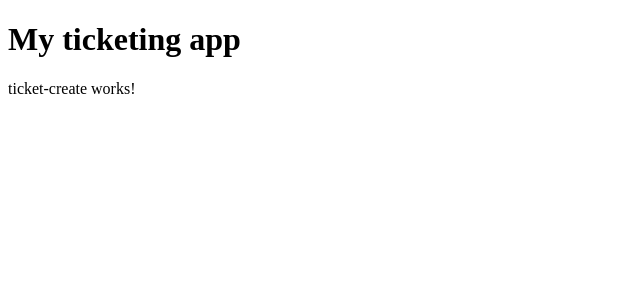
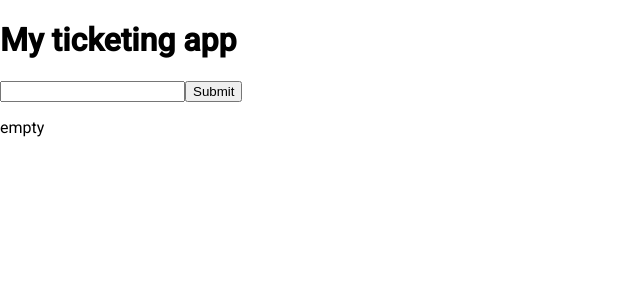
Before and after one commit to CHFR-wide/support_app, an Angular app: page / in a window 1280 px wide. Shown: the top 300 px of the page, without its empty margins (0-640 px from the left). Built offline with nearby package versions, Linux system fonts and the light colour scheme.

Commit message:
installs angular material

```diff
--- a/angular.json
+++ b/angular.json
@@ -27,6 +27,7 @@
               "src/assets"
             ],
             "styles": [
+              "./node_modules/@angular/material/prebuilt-themes/purple-green.css",
               "src/styles.css"
             ],
             "scripts": []
@@ -94,6 +95,7 @@
               "src/assets"
             ],
             "styles": [
+              "./node_modules/@angular/material/prebuilt-themes/purple-green.css",
               "src/styles.css"
             ],
             "scripts": []
--- a/package.json
+++ b/package.json
@@ -11,10 +11,12 @@
   "private": true,
   "dependencies": {
     "@angular/animations": "~13.3.0",
+    "@angular/cdk": "^13.3.5",
     "@angular/common": "~13.3.0",
     "@angular/compiler": "~13.3.0",
     "@angular/core": "~13.3.0",
     "@angular/forms": "~13.3.0",
+    "@angular/material": "^13.3.5",
     "@angular/platform-browser": "~13.3.0",
     "@angular/platform-browser-dynamic": "~13.3.0",
     "@angular/router": "~13.3.0",
--- a/src/app/tickets/ticket-create/ticket-create/ticket-create.component.html
+++ b/src/app/tickets/ticket-create/ticket-create/ticket-create.component.html
@@ -1 +1,3 @@
-<p>ticket-create works!</p>
+<input type="text" [(ngModel)]="inputVal">
+<button (click)="onAddTicket()">Submit</button>
+<p>{{ issue }}</p>
--- a/src/app/tickets/ticket-create/ticket-create/ticket-create.component.ts
+++ b/src/app/tickets/ticket-create/ticket-create/ticket-create.component.ts
@@ -1,15 +1,15 @@
-import { Component, OnInit } from '@angular/core';
+import { Component } from '@angular/core';
 
 @Component({
   selector: 'app-ticket-create',
   templateUrl: './ticket-create.component.html',
   styleUrls: ['./ticket-create.component.css']
 })
-export class TicketCreateComponent implements OnInit {
+export class TicketCreateComponent {
+  inputVal = '';
+  issue = 'empty';
 
-  constructor() { }
-
-  ngOnInit(): void {
+  onAddTicket() {
+    this.issue = this.inputVal;
   }
-
 }
--- a/src/index.html
+++ b/src/index.html
@@ -6,6 +6,9 @@
   <base href="/">
   <meta name="viewport" content="width=device-width, initial-scale=1">
   <link rel="icon" type="image/x-icon" href="favicon.ico">
+  <link rel="preconnect" href="https://fonts.gstatic.com">
+  <link href="https://fonts.googleapis.com/css2?family=Roboto:wght@300;400;500&display=swap" rel="stylesheet">
+  <link href="https://fonts.googleapis.com/icon?family=Material+Icons" rel="stylesheet">
 </head>
 <body>
   <app-root></app-root>
--- a/src/styles.css
+++ b/src/styles.css
@@ -1 +1,4 @@
 /* You can add global styles to this file, and also import other style files */
+
+html, body { height: 100%; }
+body { margin: 0; font-family: Roboto, "Helvetica Neue", sans-serif; }
```
Also changed, not shown: src/app/app.module.ts (+6 -2 lines), 1 other file (tests, documents, lock files or other folders).
